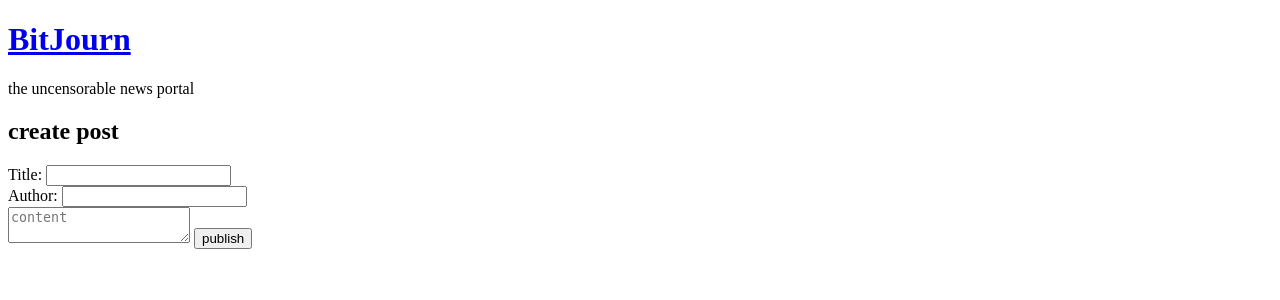
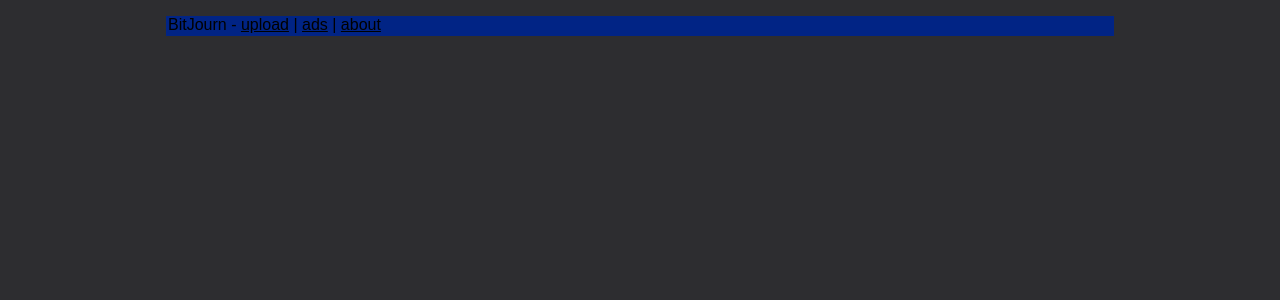
Before and after one commit to yashasnadigsyn/bitjourn, a Flask app: page /create in a window 1280 px wide. Shown: the top 300 px of the page. Run offline with Flask 3, Linux system fonts and the light colour scheme.

Commit message:
Update base.html

```diff
--- a/src/templates/base.html
+++ b/src/templates/base.html
@@ -5,16 +5,41 @@
     <title>HTMX Flask Example</title>
     <script src="{{url_for('static', filename='js/htmx-1.9.6.js')}}"></script>
     <meta charset="utf-8">
+
+    <style>
+        body {
+            font-family: Arial, sans-serif;
+            background-color:  	#2d2d30;
+        }
+        .container {
+            max-width: 75%;
+            margin: 0 auto;
+        }
+        .header {
+            background: #012485;
+            color: black;
+            height: 20px;
+            padding-left: 2px;
+        }
+        .news {
+            margin-top: 10px;
+            padding: 10px;
+            border: 1px solid #ddd;
+            background: #f9f9f9;
+        }
+    </style>
 </head>
 
 <html>
 
 <body>
-    <h1><a href="/">BitJourn</a></h1>
-    <p>the uncensorable news portal</p>
+    <div class="container">
+        <div class="header">
+            <p>BitJourn - <a href="/post_news" style="color: black;">upload</a> | <a href="/post_ads" style="color: black;">ads</a> | <a href="/about" style="color: black;">about</a></p>
+        </div>
+        <div class="all_news">
 
-    {% block body %}
-    {% endblock %}
+        </div>
 </body>
 
 </html>
```
